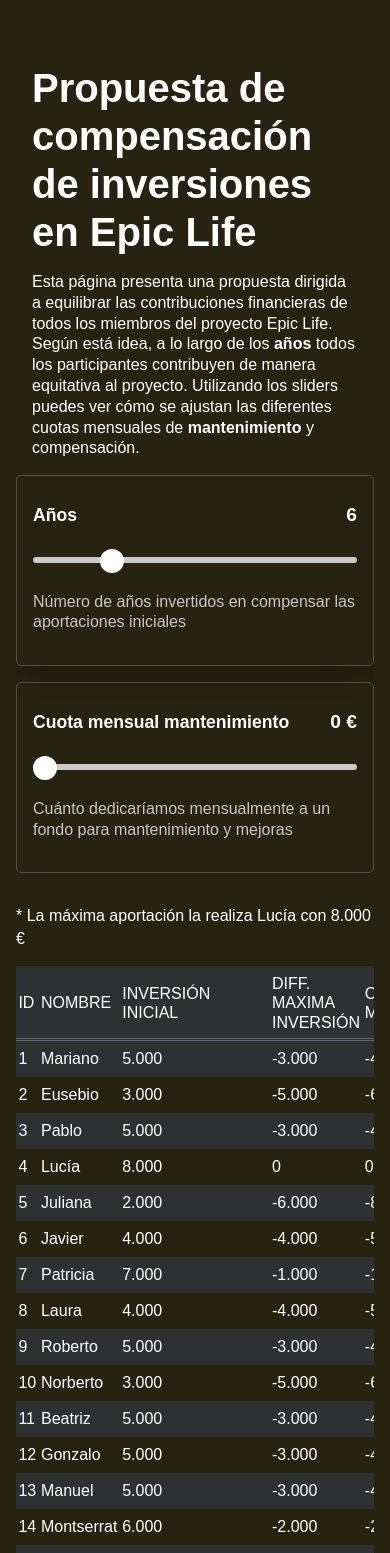
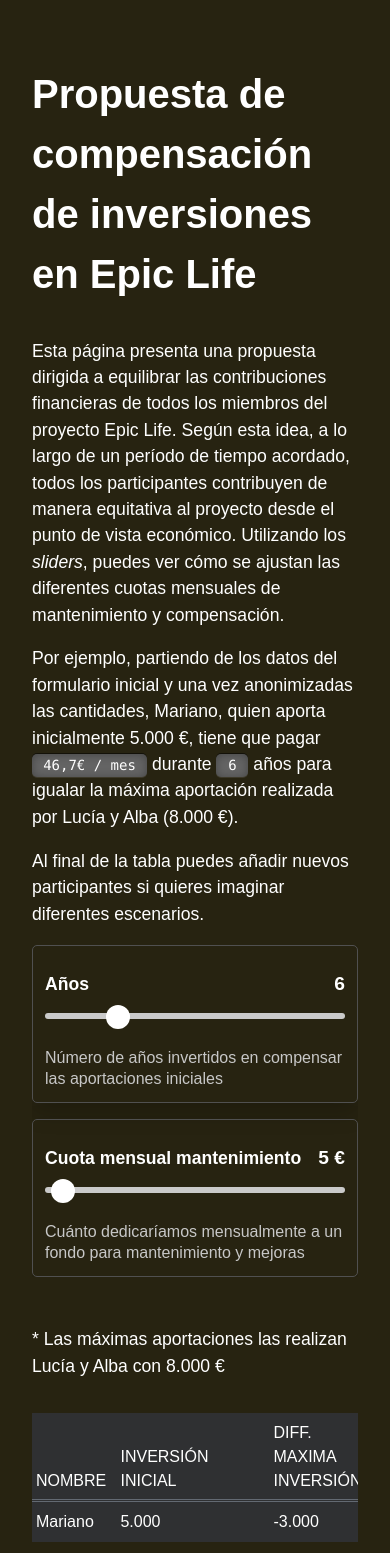
Before and after one commit to LuisSevillano/epic-life-table, a SvelteKit app: page / in a window 390 px wide. Shown: the top 1553 px of the page. Built offline with nearby package versions, Linux system fonts and the light colour scheme.

Commit message:
Responsive

```diff
--- a/src/lib/components/Filters.svelte
+++ b/src/lib/components/Filters.svelte
@@ -48,7 +48,7 @@
 
 <style>
 	.slider {
-		padding: 1rem;
+		padding: 0.75rem;
 		border: 1px solid rgb(80, 80, 80);
 		border-radius: 5px;
 		box-shadow: rgba(0, 0, 0, 0.2) 0px 8px 24px;
@@ -65,10 +65,7 @@
 		font-size: 1.187rem;
 	}
 
-	.header,
-	.sliders,
-	.cuota,
-	.casos {
+	.sliders {
 		display: grid;
 		gap: 1rem;
 	}
@@ -76,33 +73,6 @@
 	.header {
 		padding: 1rem;
 		border-bottom: 1px solid var(--c-border);
-	}
-
-	@media only screen and (min-width: 681px) {
-		.parent {
-			grid-template-columns: repeat(1, 1fr);
-			grid-template-rows: repeat(5, auto);
-			gap: 1px;
-			margin-bottom: 3rem;
-			grid-column-gap: 2rem;
-		}
-
-		.header {
-			grid-area: 1 / 1 / 2 / 3;
-		}
-		.sliders {
-			grid-area: 2 / 1 / 6 / 2;
-			padding: 1rem;
-			grid-template-columns: repeat(2, 1fr);
-			grid-column-gap: 2rem;
-		}
-		.cuota {
-			grid-area: 2 / 2 / 3 / 3;
-			padding-top: 1rem;
-		}
-		.casos {
-			grid-area: 3 / 2 / 6 / 3;
-		}
 	}
 
 	/* TYPE */
@@ -126,13 +96,14 @@
 		font-weight: 900;
 		font-feature-settings: 'tnum';
 		font-variant-numeric: tabular-nums;
+		white-space: nowrap;
 	}
 
 	.slider-header {
 		display: flex;
 		justify-content: space-between;
 		align-items: baseline;
-		margin-bottom: 1.4rem;
+		margin-bottom: 0.5rem;
 		border-top: 1px solid var(--c-border);
 	}
 
@@ -145,9 +116,34 @@
 	.slider-sub {
 		font-size: 1rem;
 		font-weight: 200;
-		margin-bottom: 1rem;
+		margin-bottom: 0;
 		line-height: 1.3rem;
 		margin-top: -1.2rem;
 		color: #c7c7c7;
 	}
+	@media only screen and (min-width: 681px) {
+		.slider {
+			padding: 1rem;
+		}
+		.slider-sub {
+			margin-bottom: 1rem;
+		}
+		.parent {
+			grid-template-columns: repeat(1, 1fr);
+			grid-template-rows: repeat(5, auto);
+			gap: 1px;
+			margin-bottom: 3rem;
+			grid-column-gap: 2rem;
+		}
+
+		.sliders {
+			grid-area: 2 / 1 / 6 / 2;
+			padding: 1rem;
+			grid-template-columns: repeat(2, 1fr);
+			grid-column-gap: 2rem;
+		}
+		.slider-header {
+			margin-bottom: 1.4rem;
+		}
+	}
 </style>
--- a/src/lib/components/Table.svelte
+++ b/src/lib/components/Table.svelte
@@ -9,9 +9,11 @@
 		defaultData,
 		totalValue,
 		years,
-		sortBy
+		sortBy,
+		maxItems
 	} from '../../stores/stores.js';
 	import { randomNames } from '../data.js';
+	import { format, getMaxItems } from '../utils.js';
 	const cols = [
 		'id',
 		'nombre',
@@ -22,6 +24,10 @@
 		'Total invertido'
 	];
 	let newRow = [...cols];
+	let value = '';
+	let submittedValue = null;
+
+	$: console.log(value);
 
 	function getRandomName() {
 		return randomNames[Math.floor(Math.random() * randomNames.length)];
@@ -57,20 +63,13 @@
 		if (!isNaN(value)) {
 			$defaultData = [...$defaultData, getNewRow(newRow)];
 			newRow = [...cols];
+			submittedValue = null;
 		}
 	}
+
 	function removeRow(index) {
 		$defaultData.splice(index, 1);
 		$defaultData = $defaultData;
-	}
-
-	function format(n) {
-		if (n !== undefined) {
-			return n.toLocaleString('es-AR', {
-				minimumFractionDigits: 0,
-				maximumFractionDigits: 1
-			});
-		}
 	}
 
 	function sort(column) {
@@ -84,15 +83,27 @@
 			$sortBy = { col: column, ascending: false };
 		}
 	}
+
+	$: submittedValue, addRow();
 </script>
 
 <div class="table-wrapper">
 	<div class="table-details top">
 		<p>
+			{#if $maxItems.length > 1}
+				* Las máximas aportaciones las realizan {getMaxItems($maxItems)} con {format(
+					$maxItem['inversión inicial']
+				)} €
+			{:else}
 				* La máxima aportación la realiza {$maxItem['nombre']} con {format(
 					$maxItem['inversión inicial']
 				)} €
+				<!-- else content here -->
+			{/if}
 		</p>
+	</div>
+	<div class="arrow">
+		<div class="pagination-arrow move">→</div>
 	</div>
 	<table>
 		<thead>
@@ -123,7 +134,9 @@
 					{#if index === 2}
 						<td class="cell-editable" style="cursor:pointer">
 							<div>
+								<form on:submit|preventDefault={() => (submittedValue = value)}>
 									<input type="number" name="" id="" placeholder={column} bind:value={column} />
+								</form>
 							</div>
 						</td>
 					{:else}
@@ -140,20 +153,29 @@
 			</tr>
 		</tbody>
 	</table>
+</div>
 <div class="table-details">
 	<div>
-			<h4>Explicación columnas</h4>
+		<h4>Explicación de las columnas</h4>
 		<p>
-				<b>Diff. maxima inversión</b>: Cantidad incial aportada menos la máxima inversión realizada
-				({$maxItem['nombre']} con {format($maxItem['inversión inicial'])} €).
+			<b>Diff. maxima inversión</b>: Cantidad incial aportada menos la máxima inversión realizada ({$maxItem[
+				'nombre'
+			]} con {format($maxItem['inversión inicial'])} €).
 		</p>
 		<p>
-				<b>Compensación mensual</b>: Differencia entre la maxima inversión dividido entre el número
-				de meses de compensación ({$months}).
+			<b>Compensación mensual</b>: Differencia entre la maxima inversión dividido entre el número de
+			meses de compensación ({$months}).
 		</p>
 		<p>
 			<b>Cuota mensual</b>: Cuota mensual mantenimiento ({$maintenance} €) menos la Cuota de compensación
 			mensual. Es la cantidad que tendría que pagar cada persona al mes durante {$years} años.
+		</p>
+		<hr />
+		<p>
+			* <small
+				>Estos datos vienen del formulario que rellenamos la semana del 17 de junio de 2017. Se han
+				anonimizado los datos.</small
+			>
 		</p>
 	</div>
 	<div class="total-money-box-father">
@@ -163,9 +185,11 @@
 		</div>
 	</div>
 </div>
-</div>
 
 <style>
+	hr {
+		border-top: 1px solid rgb(80, 80, 80);
+	}
 	input[type='number'] {
 		color: white;
 		background-color: rgb(55 65 81 / 1);
@@ -176,7 +200,10 @@
 		outline: none;
 		max-width: 145px;
 	}
-
+	th:first-child,
+	td:first-child {
+		display: none;
+	}
 	td div {
 		max-height: 50px;
 	}
@@ -191,7 +218,8 @@
 	.table-wrapper {
 		max-width: 70rem;
 		margin: 0 auto;
-		overflow-x: clip;
+		overflow: auto;
+		height: 80vh;
 		position: relative;
 	}
 	thead tr {
@@ -203,6 +231,7 @@
 	thead tr th {
 		font-weight: lighter;
 		cursor: pointer;
+		vertical-align: bottom;
 	}
 	tbody tr:nth-child(odd) {
 		background-color: #2f3032;
@@ -230,19 +259,11 @@
 	th {
 		padding-top: 0.5rem;
 		padding-bottom: 0.5rem;
-		padding-left: 0.15rem;
-		padding-right: 0.15rem;
+		padding-left: 0.25rem;
+		padding-right: 0.25rem;
 		text-align: left;
 	}
-	@media (min-width: 600px) {
-		th,
-		td {
-			padding-top: 1rem;
-			padding-bottom: 1rem;
-			padding-left: 1.5rem;
-			padding-right: 1.5rem;
-		}
-	}
+
 	/* td {
 		overflow: hidden;
 		text-overflow: ellipsis;
@@ -255,7 +276,6 @@
 
 	thead tr:first-child {
 		position: sticky;
-		position: -webkit-sticky;
 		top: 0;
 	}
 	.new-row:hover {
@@ -268,14 +288,13 @@
 		outline: 0px solid rgba(255, 255, 255, 0.5);
 	}
 	.total-money-box-father {
-		display: flex;
-		justify-content: flex-end;
+		width: 100%;
 	}
 	.total-money {
 		font-size: 3rem;
 	}
 	.total-money-box p {
-		margin: 1rem;
+		margin: 0rem;
 	}
 	.total-money-box {
 		display: flex;
@@ -285,23 +304,86 @@
 		border: 1px solid rgb(80, 80, 80);
 		border-radius: 5px;
 		box-shadow: rgba(0, 0, 0, 0.2) 0px 8px 24px;
-	}
-	.total-money-box span {
+		margin: 1.5rem 0;
 	}
 	.total-money-box p {
 		display: inline-block;
 	}
+	.table-wrapper > .table-details p {
+		max-width: none;
+	}
 	.table-details p {
-		margin-bottom: 0;
 		max-width: 500px;
 	}
 	.table-details {
+		max-width: 50rem;
+		margin-left: auto;
+		margin-right: auto;
+		gap: 1rem;
 		display: flex;
 		flex-wrap: wrap;
 		justify-content: space-between;
 		align-items: flex-start;
+		flex-direction: column-reverse;
 	}
 	.table-details.top {
 		margin: 1rem 0;
 	}
+	@media (min-width: 600px) {
+		.total-money-box-father {
+			width: auto;
+		}
+		.table-wrapper {
+			height: auto;
+			overflow: visible;
+		}
+		.arrow {
+			display: flex;
+		}
+		.total-money-box {
+			margin: 0;
+		}
+		.table-details {
+			flex-direction: row;
+		}
+		th,
+		td {
+			padding-top: 1rem;
+			padding-bottom: 1rem;
+			padding-left: 1.5rem;
+			padding-right: 1.5rem;
+		}
+		.table-details p {
+			margin-bottom: 0;
+		}
+	}
+	.arrow {
+		display: none;
+		align-items: center;
+		align-content: center;
+		justify-content: center;
+		background: #2f3032;
+		padding: 1rem;
+		width: 10px;
+		height: 10px;
+		position: absolute;
+		z-index: 1;
+	}
+	.pagination-arrow {
+		width: 20px;
+		height: 20px;
+		z-index: 1;
+		margin-right: 5px;
+	}
+	.move {
+		animation: move 1s infinite;
+	}
+	@keyframes move {
+		0% {
+			transform: translateX(0);
+		}
+		50% {
+			transform: translateX(5px);
+		}
+	}
 </style>
--- a/src/lib/config.js
+++ b/src/lib/config.js
@@ -3,7 +3,7 @@
 	'Formulario para calcular un posible equilibrio en las inversiones iniciales';
 
 export const siteLongDesc =
-	'Esta página presenta una propuesta dirigida a equilibrar las contribuciones financieras de todos los miembros del proyecto Epic Life. Según está idea, a lo largo de los <b>años</b> todos los participantes contribuyen de manera equitativa al proyecto. Utilizando los sliders puedes ver cómo se ajustan las diferentes cuotas mensuales de <b>mantenimiento</b> y compensación.';
+	'Esta página presenta una propuesta dirigida a equilibrar las contribuciones financieras de todos los miembros del proyecto Epic Life. Según esta idea, a lo largo de un período de tiempo acordado, todos los participantes contribuyen de manera equitativa al proyecto desde el punto de vista económico. Utilizando los <i>sliders</i>, puedes ver cómo se ajustan las diferentes cuotas mensuales de mantenimiento y compensación.';
 export const siteURL = 'https://luissevillano.net/epic-life-table/index.html';
 export const home = 'https://luissevillano.net';
 
--- /dev/null
+++ b/src/lib/utils.js
@@ -0,0 +1,23 @@
+export function format(n) {
+	if (n !== undefined) {
+		return n.toLocaleString('es-AR', {
+			minimumFractionDigits: 0,
+			maximumFractionDigits: 1
+		});
+	}
+}
+export function getMaxItems(maxItems) {
+	if (maxItems.length === 1) {
+		const item = maxItems[0];
+		return item.nombre;
+	}
+	if (maxItems.length === 2) {
+		return maxItems.map((author) => author.nombre).join(' y ');
+	}
+	const allButLastMaxItems = maxItems
+		.slice(0, -1)
+		.map((author) => author.nombre)
+		.join(', ');
+	const lastAuthor = maxItems[maxItems.length - 1];
+	return `${allButLastMaxItems} y ${lastAuthor.nombre}`;
+}
--- a/src/routes/+page.svelte
+++ b/src/routes/+page.svelte
@@ -2,6 +2,20 @@
 	import Filters from '../lib/components/Filters.svelte';
 	import Table from '../lib/components/Table.svelte';
 	import { siteTitle, siteDescription, siteLongDesc } from '$lib/config';
+	import { format, getMaxItems } from '../lib/utils.js';
+	import {
+		maintenance,
+		max,
+		data,
+		maxItem,
+		months,
+		defaultData,
+		totalValue,
+		years,
+		sortBy,
+		maxItems
+	} from '../stores/stores.js';
+	$: sample = $data.find((d) => d.nombre === 'Mariano') || $data[0];
 </script>
 
 <main>
@@ -10,6 +24,19 @@
 	</header>
 	<section>
 		<p>{@html siteLongDesc}</p>
+		<p>
+			Por ejemplo, partiendo de los datos del formulario inicial y una vez anonimizadas las
+			cantidades, {sample.name}, quien aporta inicialmente {format(sample.value)} €, tiene que pagar
+			<span class="amount">
+				{format(sample['Cuota mensual'])}€ / mes
+			</span>
+			durante <span class="amount small">{$years}</span> años para igualar la máxima aportación
+			realizada por {getMaxItems($maxItems)} ({format($maxItem.value)} €).
+		</p>
+		<p>
+			Al final de la tabla puedes añadir nuevos participantes si quieres imaginar diferentes
+			escenarios.
+		</p>
 	</section>
 	<section>
 		<Filters />
@@ -18,11 +45,50 @@
 </main>
 
 <style>
+	.amount {
+		text-align: center;
+		width: 115px;
+		background-color: rgb(100, 100, 100);
+		color: #fff;
+		max-width: 100%;
+		overflow-x: auto;
+		vertical-align: middle;
+		-webkit-border-radius: 5px;
+		-moz-border-radius: 5px;
+		border-radius: 5px;
+		-webkit-box-shadow:
+			inset 0 1px 10px rgba(0, 0, 0, 0.3),
+			0 1px 0 rgba(255, 255, 255, 0.1),
+			0 -1px 0 rgba(0, 0, 0, 0.5);
+		-moz-box-shadow:
+			inset 0 1px 10px rgba(0, 0, 0, 0.3),
+			0 1px 0 rgba(255, 255, 255, 0.1),
+			0 -1px 0 rgba(0, 0, 0, 0.5);
+		box-shadow:
+			inset 0 1px 10px rgba(0, 0, 0, 0.3),
+			0 1px 0 rgba(255, 255, 255, 0.1),
+			0 -1px 0 rgba(0, 0, 0, 0.5);
+		white-space: pre;
+		display: inline-block;
+		margin: 0;
+		font:
+			14px / 1.625em Consolas,
+			'Courier New',
+			Courier,
+			'Liberation Mono',
+			monospace;
+		padding: 0 0.5em;
+	}
+	.amount.small {
+		width: 32px;
+	}
+	section {
+		padding: 0 1rem;
+	}
 	section p {
 		max-width: 50rem;
-		line-height: 1.3rem;
-		margin: 0 auto;
-		padding: 0 1rem;
+		margin-left: auto;
+		margin-right: auto;
 	}
 	header {
 		padding: 3rem 1rem 1rem;
@@ -51,6 +117,7 @@
 		width: 100%;
 		max-width: 50rem;
 		margin: 0 auto;
+		text-wrap: balance;
 	}
 	h3 {
 		font-weight: lighter;
--- a/src/routes/app.css
+++ b/src/routes/app.css
@@ -21,7 +21,7 @@
 	margin: 0;
 	color: #fff;
 	font-family: sans-serif;
-	line-height: 1.2;
+	line-height: 1.5;
 }
 header,
 footer {
@@ -31,16 +31,20 @@
 footer {
 }
 main {
-	padding: 1rem;
+	padding: 0;
 	position: relative;
 }
 p {
-	line-height: 1.4rem;
+	font-size: 1.1rem;
+	font-weight: lighter;
 }
 
 @media (min-width: 380px) {
 	header h1 {
 		margin: 2rem auto;
+	}
+	main {
+		padding: 1rem;
 	}
 }
 
--- a/src/stores/stores.js
+++ b/src/stores/stores.js
@@ -3,7 +3,7 @@
 
 export const years = writable(6);
 export const months = derived(years, ($years) => $years * 12);
-export const maintenance = writable(0);
+export const maintenance = writable(5);
 export const defaultData = writable(members);
 
 export const max = derived(defaultData, ($defaultData) =>
@@ -25,7 +25,6 @@
 export const data = derived(
 	[maintenance, max, months, defaultData, sorting],
 	([$maintenance, $max, $months, $defaultData, $sorting]) => {
-		console.log('update data');
 		return $defaultData
 			.map((d, i) => {
 				const value = d['inversión inicial'];
@@ -61,3 +60,7 @@
 	[data, maxItemIndex],
 	([$data, $maxItemIndex]) => $data[$maxItemIndex]
 );
+
+export const maxItems = derived([data, max], ([$data, $max]) =>
+	$data.filter((d) => d.value === $max)
+);
```
Lines whose indentation alone changed are shown as unchanged.
